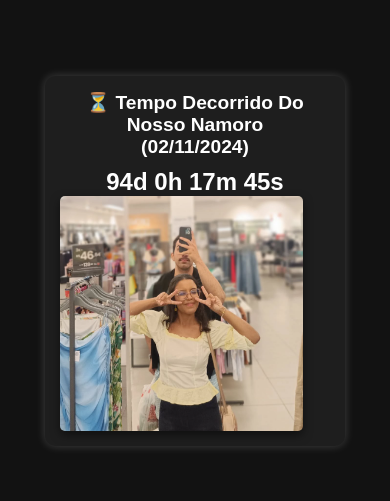
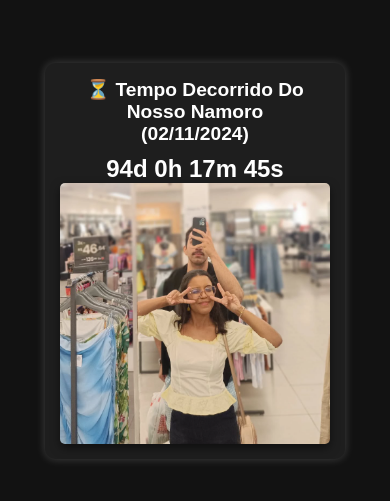
Before and after one commit to duduzin00/count-, a plain HTML site: page index.html in a window 390 px wide. Shown: the part 161-662 px from the top of the page. Drawn offline with Linux system fonts and the light colour scheme.

Commit message:
Update styles.css

```diff
--- a/styles.css
+++ b/styles.css
@@ -63,7 +63,8 @@ img {
   }
 
   img {
-    max-width: 90%;
+
+
     border-radius: 5px;
   }
 }
```
